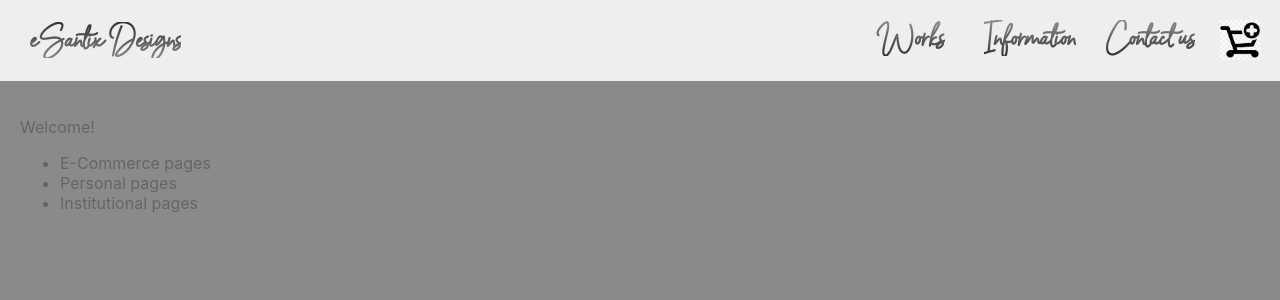
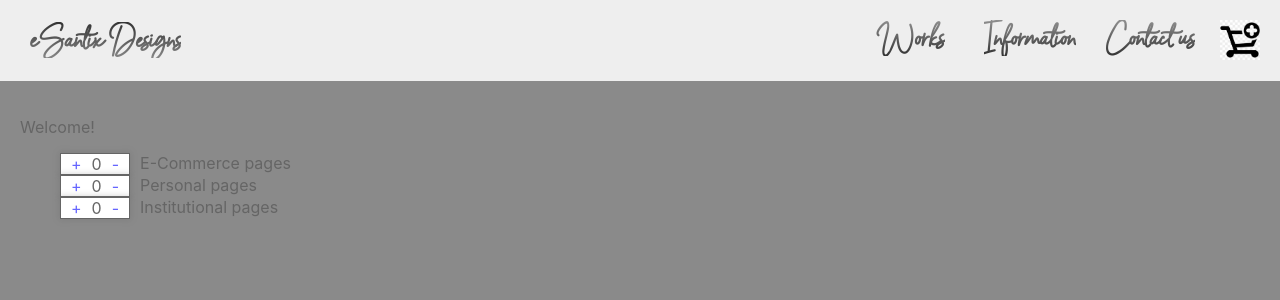
Before and after one commit to esantix/coderhouse-react, a React (Create React App) app in the folder esantix-echevarria/: page / in a window 1280 px wide. Shown: the top 300 px of the page. Built offline with nearby package versions, Linux system fonts and the light colour scheme.

Commit message:
ItemCounter

```diff
--- /dev/null
+++ b/esantix-echevarria/src/components/ItemCount.jsx
@@ -0,0 +1,19 @@
+import { useState } from 'react';
+
+function ItemCount(){
+
+    const [state, setstate] = useState(0);
+
+    const add = ()=>{setstate(state+1)};
+    const subs = ()=>{ if(state >= 1){setstate(state-1)}}
+
+    return(
+        <div className="counterCtn">
+          <div className="counterChange" onClick={add}>+</div>
+          <div className="counterValue"> {state}</div>
+          <div className="counterChange" onClick={subs} >-</div>
+        </div>
+    )
+}
+
+export default ItemCount
--- a/esantix-echevarria/src/components/ItemListContainer.jsx
+++ b/esantix-echevarria/src/components/ItemListContainer.jsx
@@ -1,4 +1,13 @@
+import ItemCount from "./ItemCount"
 
+
+function ListItem(props){
+    return (
+
+        <li className="ListItem"><ItemCount></ItemCount>{props.children}</li>
+    )
+
+}
 
 
 function ItemListContainer(props) {
@@ -9,9 +18,9 @@ function ItemListContainer(props) {
                 <p id="greeting-msg"> {props.greeting} </p>
             </div>
             <ul>
-                <li>E-Commerce pages</li>
-                <li>Personal pages</li>
-                <li>Institutional pages</li>
+                <ListItem>E-Commerce pages</ListItem>
+                <ListItem>Personal pages </ListItem>
+                <ListItem> Institutional pages </ListItem>
             </ul>
         </div>
     )
--- a/esantix-echevarria/src/index.js
+++ b/esantix-echevarria/src/index.js
@@ -7,6 +7,7 @@ import reportWebVitals from './reportWebVitals';
 import './index.css';
 import "./styles/navbar.scss"
 import "./styles/list.scss"
+import "./styles/web.scss"
 
 ReactDOM.render(
   <React.StrictMode>
--- a/esantix-echevarria/src/styles/list.scss
+++ b/esantix-echevarria/src/styles/list.scss
@@ -2,6 +2,12 @@
 
  margin: 20px;
 
+
+}
+
+.ListItem{
+    display: flex;
+    flex-direction: row;
 }
 
 #greeting-msg{   color:black;z-index: 99;
--- a/esantix-echevarria/src/styles/web.scss
+++ b/esantix-echevarria/src/styles/web.scss
@@ -0,0 +1,20 @@
+.counterCtn{
+    display: flex;
+    flex-direction: row;
+    background-color: white;
+    width: fit-content;
+    border: solid 1px black;
+    box-shadow: 0px 0px 6px 1px rgba(0, 0, 0, 0.3);
+    margin-right: 10px;
+
+}
+
+.counterChange{
+    margin: 0px 10px;
+    color: blue;
+    cursor: pointer;
+}
+
+.counterValue{
+    color: black;
+}
```
